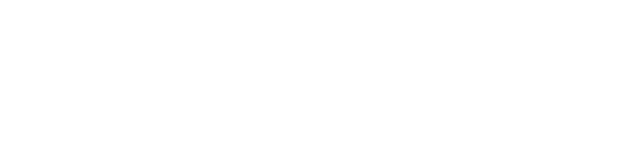
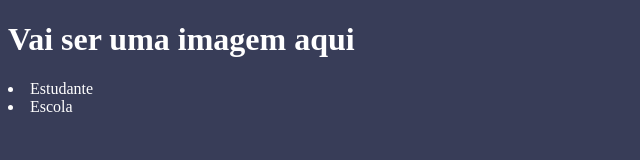
Before and after one commit to gusmatsubara/Siteescola, a plain HTML site: page index.html in a window 1280 px wide. Shown: the whole page, without its empty margins (0-640 px from the left). Drawn offline with Linux system fonts and the light colour scheme.

Commit message:
Add files via upload

```diff
--- a/index.html
+++ b/index.html
@@ -4,9 +4,14 @@
     <meta charset="UTF-8">
     <meta http-equiv="X-UA-Compatible" content="IE=edge">
     <meta name="viewport" content="width=device-width, initial-scale=1.0">
-    <title>Document</title>
+    <title>Site-escola</title>
+    <link rel="stylesheet" href="style.css"
 </head>
 <body>
-
+    <h1>Vai ser uma imagem aqui</h1>
+    <u1>
+        <li>Estudante</li>
+        <li>Escola</li>
+    </u1>
 </body>
 </html>
--- a/style.css
+++ b/style.css
@@ -0,0 +1,4 @@
+body {
+    background-color: #383d58;
+    color: white;
+}
```
